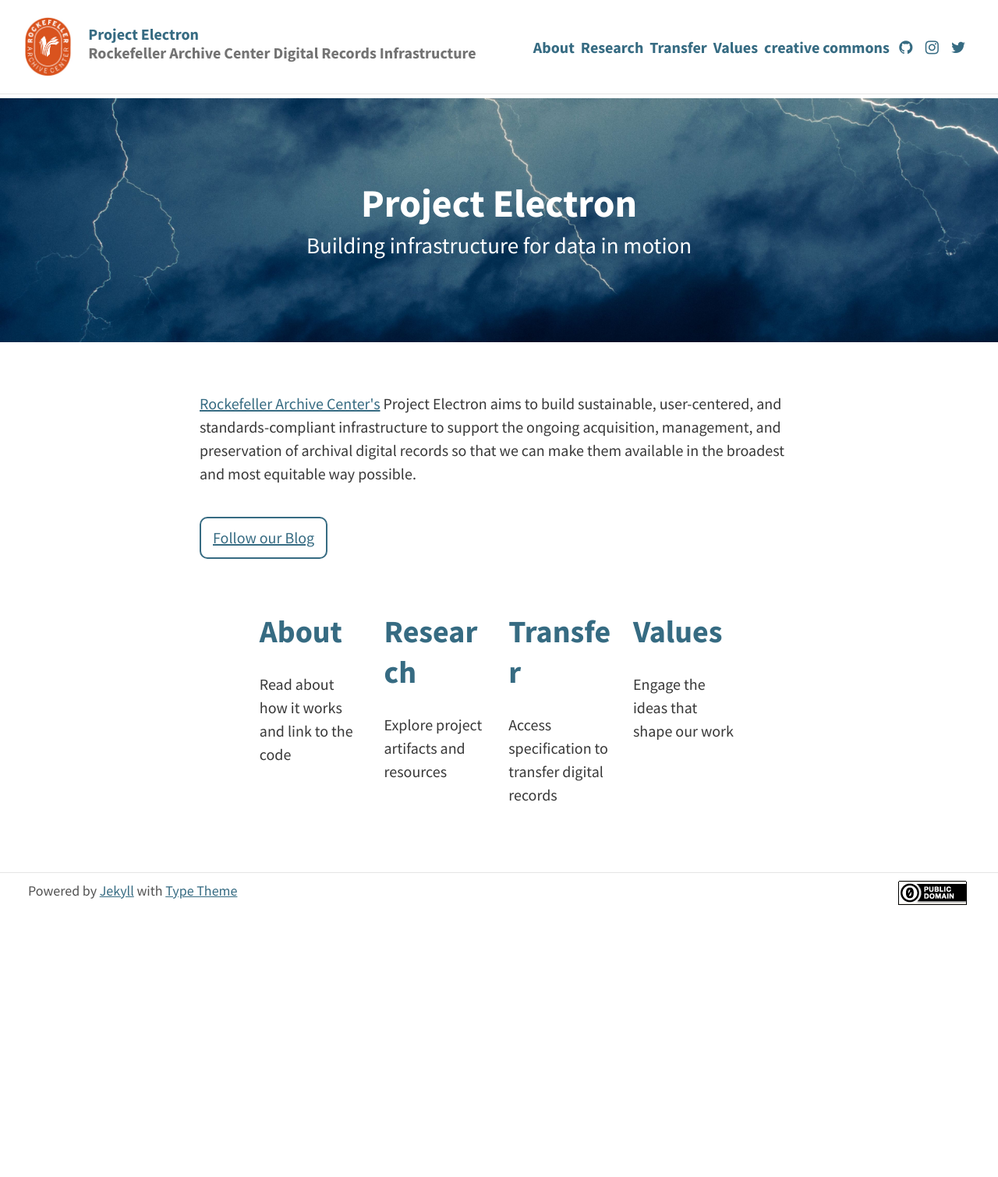
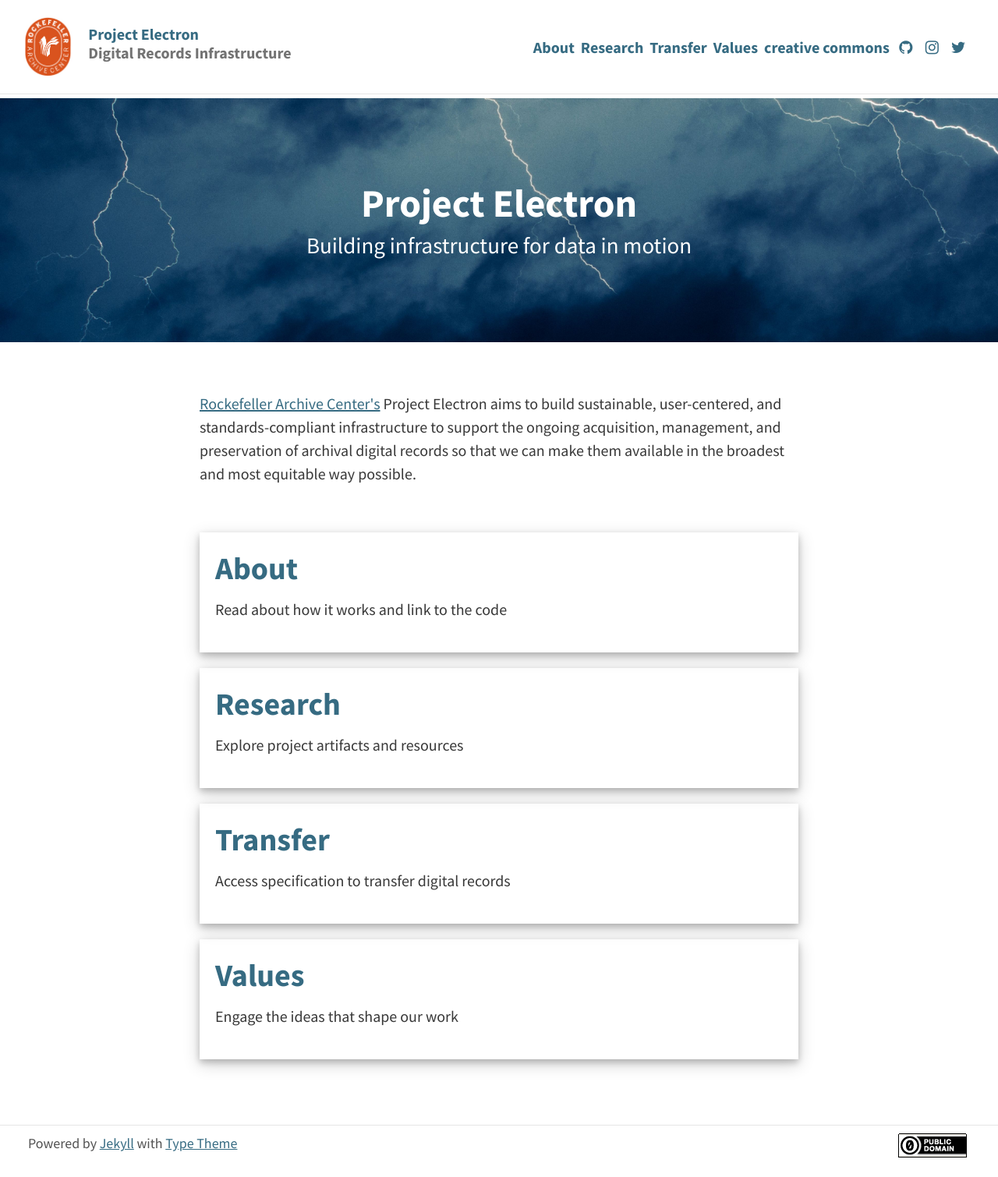
Before and after one commit to RockefellerArchiveCenter/project_electron, a Jekyll site: the page built from index.md, in a window 1280 px wide. Shown: the whole page at 78% size. Built offline with Jekyll 4.4.1, drawn with Linux system fonts in a browser that asks for light colours; before the commit the page ends 1186 px from its top, so only the background shows below that.

Commit message:
implement homepage cards

```diff
--- a/_config.yml
+++ b/_config.yml
@@ -7,7 +7,7 @@
 theme_settings:
   # Meta
   title: Project Electron
-  subtitle: Rockefeller Archive Center Digital Records Infrastructure
+  subtitle: Digital Records Infrastructure
   avatar: assets/RAClogo.jpg
   favicon: assets/favicon.png
   gravatar: # Email MD5 hash
--- a/_layouts/home.html
+++ b/_layouts/home.html
@@ -13,29 +13,26 @@
     them available in the broadest and most equitable way possible.
     </p>
 
-    <p><a class="button" href="https://blog.rockarch.org/">Follow our Blog</a>
-  </p>
-
     <div class="container">
-      <div class="three columns">
+      <div class="three columns card">
         <h2>
           <a href="/about/">About</a>
         </h2>
         <p>Read about how it works and link to the code</p>
       </div>
-      <div class="three columns">
+      <div class="three columns card">
         <h2>
           <a href="/research/">Research</a>
         </h2>
         <p>Explore project artifacts and resources</p>
       </div>
-      <div class="three columns">
+      <div class="three columns card">
         <h2>
           <a href="/transfer/">Transfer</a>
         </h2>
         <p>Access specification to transfer digital records</p>
       </div>
-      <div class="three columns">
+      <div class="three columns card">
         <h2>
           <a href="/values/">Values</a>
         </h2>
--- a/_sass/base/_skeleton-custom.scss
+++ b/_sass/base/_skeleton-custom.scss
@@ -20,33 +20,37 @@
 .container {
   position: relative;
   width: 100%;
-  max-width: 1000px;
   margin: 0 auto;
-  padding: 0 20px;
-  box-sizing: border-box; }
+  padding: 0;
+  box-sizing: border-box;
+  margin-top: 3em;
+  }
+
 .column,
 .columns {
   width: 100%;
   float: left;
-  box-sizing: border-box; }
+  box-sizing: border-box;
+  margin-bottom: 1em;
+  word-wrap: break-word; }
+
+.column, .columns h2 {
+  margin: 0 0 .3em 0; }
 
 /* For devices larger than 400px */
 @media (min-width: 400px) {
-  .container {
-    width: 85%;
-    padding: 0; }
+    padding: 0;
 }
 
-/* For devices larger than 550px */
-@media (min-width: 550px) {
-  .container {
-    width: 80%; }
+/* For devices larger than 1300px */
+@media (min-width: 1550px) {
   .column,
   .columns {
-    margin-left: 4%; }
+    margin-left: 3%; }
   .column:first-child,
   .columns:first-child {
-    margin-left: 0; }
+    margin-left: 0;
+    }
 
   .one.column,
   .one.columns                    { width: 4.66666666667%; }
@@ -123,4 +127,10 @@
 .u-cf {
   content: "";
   display: table;
-  clear: both; }
+  clear: both;}
+
+/* Custom Card */
+.card {
+  box-shadow: 0 4px 8px 0 rgba(0, 0, 0, 0.2), 0 6px 20px 0 rgba(0, 0, 0, 0.19);
+  padding: 1em;
+}
```
